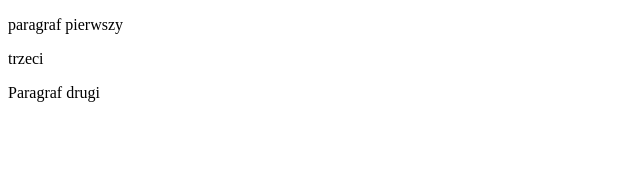
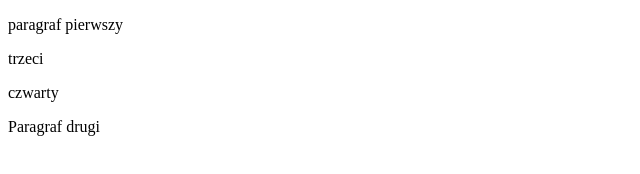
Before and after one commit to tpielaszkiewicz/tpielaszkiewicz.github.io, a plain HTML site: page index.html in a window 1280 px wide. Shown: the whole page, without its empty margins (0-640 px from the left). Drawn offline with Linux system fonts and the light colour scheme.

Commit message:
Update index.html

```diff
--- a/index.html
+++ b/index.html
@@ -7,6 +7,7 @@
 <body>
     <p>paragraf pierwszy</p>
     <p>trzeci</p>
+    <p>czwarty</p>
     <p>Paragraf drugi</p>
 </body>
 </html>
```
